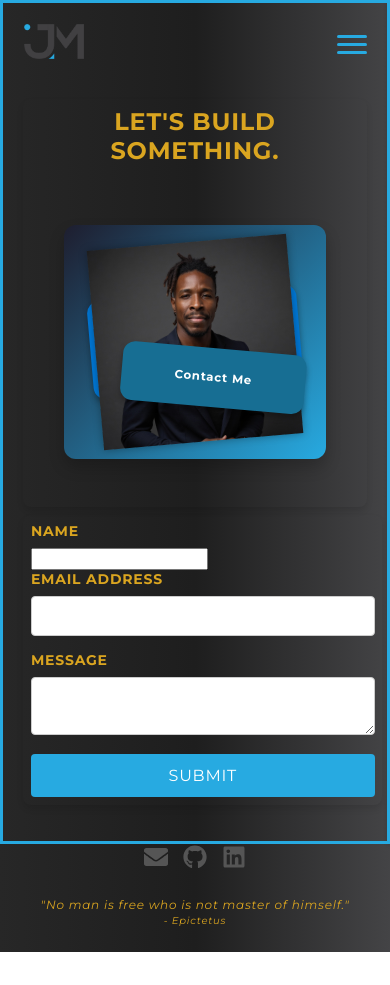
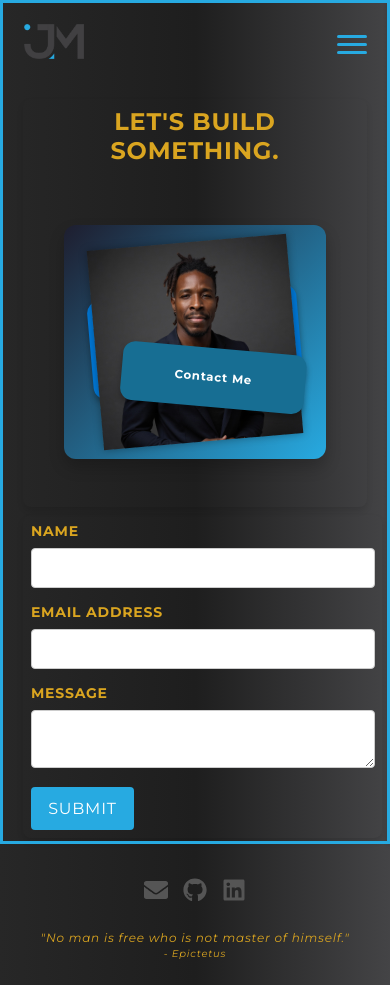
Before and after one commit to JMONDESIR/JoelMondesir, a React (Create React App) app: page /contact in a window 390 px wide. Before the commit the page ends 952 px from the top, so only its background shows below. Built offline with nearby package versions, Linux system fonts and the light colour scheme.

Commit message:
form bug fix

```diff
--- a/src/components/form/Form.css
+++ b/src/components/form/Form.css
@@ -28,6 +28,25 @@ label {
   text-transform: uppercase;
 }
 
+
+input[type="name"],
+textarea {
+  width: 100%;
+  padding: 10px;
+  margin-bottom: 15px;
+  border: 1px solid #ccc;
+  border-radius: 4px;
+  font-size: 14px;
+  box-sizing: border-box;
+  transition: border-color 0.3s ease, box-shadow 0.3s ease;
+}
+
+input[type="name"]:focus,
+textarea:focus {
+  border-color: goldenrod;
+  box-shadow: 0 0 4px rgba(0, 123, 255, 0.5);
+  outline: none;
+}
 
 input[type="email"],
 textarea {
@@ -80,17 +99,3 @@ button:disabled {
   text-align: center;
   margin-top: 20px;
 }
-
-@media (max-width: 575px) {
-  .button-form {
-    width: 100%;
-    padding: 12px;
-    font-size: 16px;
-    color: #ffffff;
-    background-color: #27aae1;
-    border: none;
-    border-radius: 4px;
-    cursor: pointer;
-    transition: background-color 0.3s ease;
-  }
-}
--- a/src/components/form/Form.js
+++ b/src/components/form/Form.js
@@ -10,7 +10,7 @@ function ContactForm() {
   return (
     <form onSubmit={handleSubmit}>
       <label htmlFor="name">Name</label>
-      <input id="email" type="text" name="email" />
+      <input id="name" type="name" name="name" />
 
       <label htmlFor="email">Email Address</label>
       <input id="email" type="email" name="email" />
```
